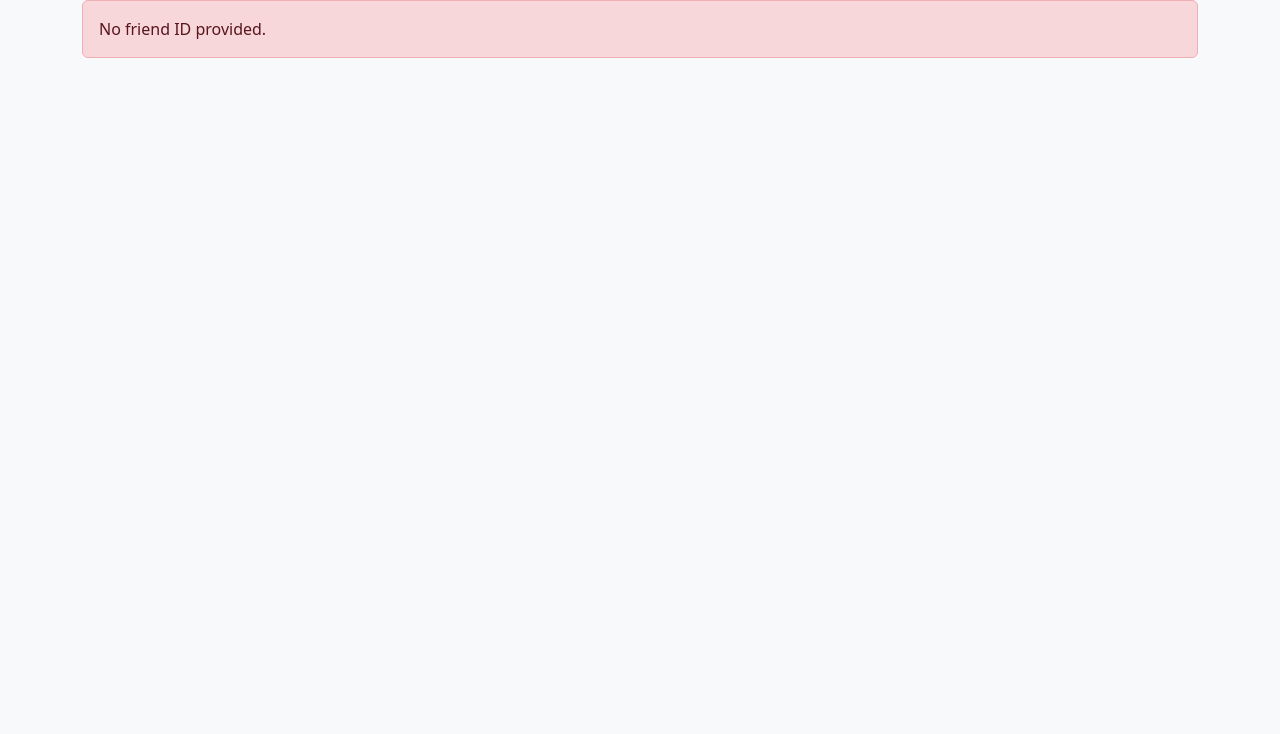
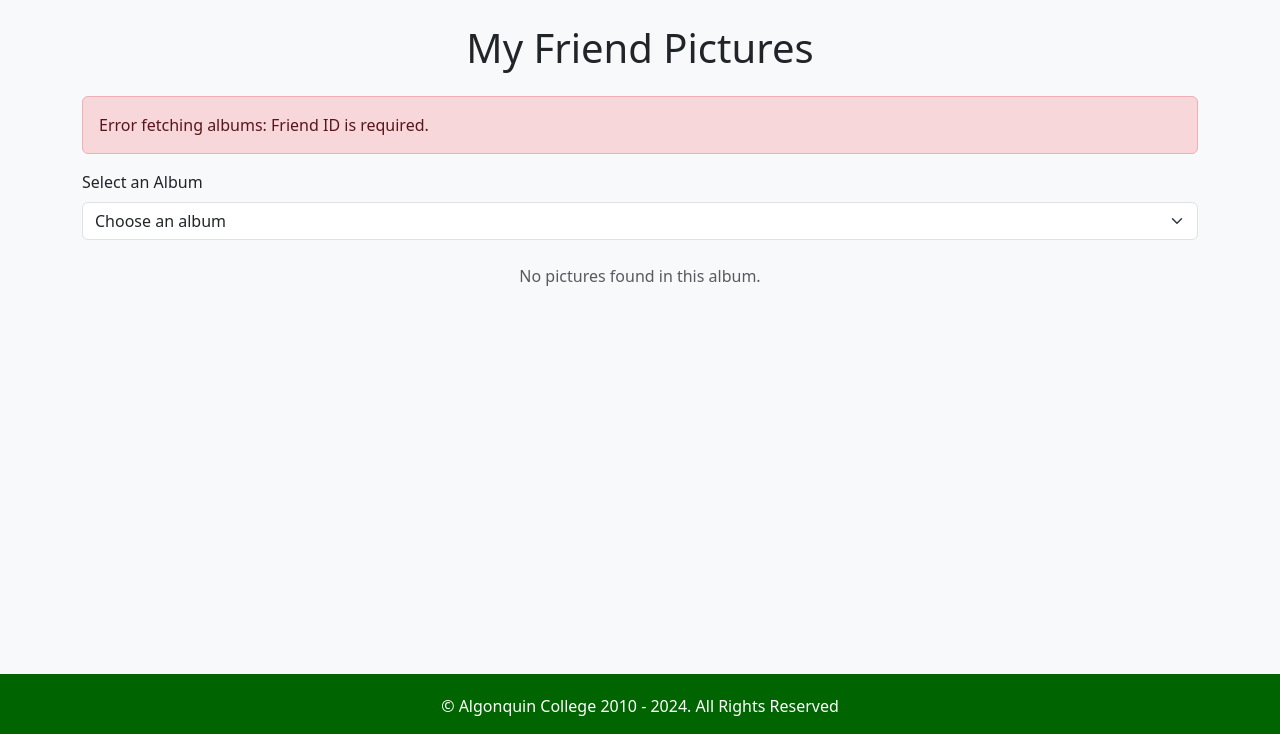
Before and after one commit to lope0216/algonquin-media, a PHP site: page /pages/friendPictures.php in a window 1280 px wide. Shown: the part 66-800 px from the top of the page. Run offline with PHP 8.4, Linux system fonts and the light colour scheme; the visitor is signed in with stand-in values (Sample User, id 1).

Commit message:
Enhance friendPictures page: add error handling, comments section, and improve album selection

```diff
--- a/pages/friendPictures.php
+++ b/pages/friendPictures.php
@@ -10,33 +10,98 @@
 
 $pdo = getPDOConnection();
 $albums = [];
+$comments = [];
+$pictures = [];
+$selectedPicture = null;
+$successMessage = '';
 $errorMessage = '';
 
-// Check if friendId is provided in the URL
-$friendId = isset($_GET['friendId']) ? $_GET['friendId'] : null;
+try {
+    $friendId = isset($_GET['friendId']) ? htmlspecialchars($_GET['friendId']) : null;
+    if (!$friendId) {
+        throw new Exception("Friend ID is required.");
+    }
 
-if ($friendId) {
-    try {
-        // Fetch albums owned by the friend with the given friendId
+    // Fetch albums owned by the user
     $stmt = $pdo->prepare("SELECT Album_Id as AlbumId, Title as AlbumName FROM cst8257project.album WHERE Owner_Id = :friendId");
-        $stmt->bindParam(':friendId', $friendId);
+    $stmt->bindParam(':friendId', $friendId, PDO::PARAM_INT);
     $stmt->execute();
     $albums = $stmt->fetchAll(PDO::FETCH_ASSOC);
+
+    if (empty($albums)) {
+        $errorMessage = "No albums found for the specified friend.";
+    }
 } catch (Exception $e) {
     $errorMessage = "Error fetching albums: " . $e->getMessage();
 }
-} else {
-    $errorMessage = "No friend ID provided.";
+
+// Handle album selection and fetch pictures
+if ($_SERVER['REQUEST_METHOD'] === 'GET' && !empty($_GET['album'])) {
+    $albumId = htmlspecialchars($_GET['album']);
+    try {
+        $stmt = $pdo->prepare("SELECT Picture_Id, File_Name, Title, Description FROM cst8257project.picture WHERE Album_Id = :albumId");
+        $stmt->bindParam(':albumId', $albumId, PDO::PARAM_INT);
+        $stmt->execute();
+        $pictures = $stmt->fetchAll(PDO::FETCH_ASSOC);
+
+        if (!empty($pictures)) {
+            $selectedPicture = $pictures[0];
         }
 
-// Redirect to 'friendPictures.php' if an album is selected
-if ($_SERVER['REQUEST_METHOD'] === 'POST' && !empty($_POST['selectedAlbum'])) {
-    $albumId = htmlspecialchars($_POST['selectedAlbum']);
-    header("Location: friendPictures.php?friendId=" . urlencode($friendId) . "&album=" . urlencode($albumId));
+        // If a specific picture is requested, update the selected picture
+        if (!empty($_GET['picture'])) {
+            $selectedPictureId = htmlspecialchars($_GET['picture']);
+            foreach ($pictures as $picture) {
+                if ($picture['Picture_Id'] == $selectedPictureId) {
+                    $selectedPicture = $picture;
+                    break;
+                }
+            }
+        }
+    } catch (Exception $e) {
+        $errorMessage = "Error fetching pictures: " . $e->getMessage();
+    }
+}
+
+// Handle comment submission
+if ($_SERVER['REQUEST_METHOD'] === 'POST' && !empty($_POST['comment']) && !empty($_POST['pictureId'])) {
+    $comment = htmlspecialchars($_POST['comment']);
+    $pictureId = htmlspecialchars($_POST['pictureId']);
+    $userId = $_SESSION['UserId'];
+
+    if (!$userId) {
+        $errorMessage = "User not logged in.";
+    } else {
+        try {
+            $stmt = $pdo->prepare("INSERT INTO cst8257project.comment (Picture_Id, Comment_Text, Author_Id) VALUES (:pictureId, :commentText, :authorId)");
+            $stmt->execute([
+                ':pictureId' => $pictureId,
+                ':commentText' => $comment,
+                ':authorId' => $userId,
+            ]);
+            $successMessage = "Comment added successfully!";
+
+            // Redirect to prevent form resubmission
+            header("Location: friendPictures.php?album=" . urlencode($_GET['album']) . "&picture=" . urlencode($pictureId));
             exit;
+        } catch (Exception $e) {
+            $errorMessage = "Error adding comment: " . $e->getMessage();
+        }
+    }
+}
+
+// Fetch comments for the selected picture
+if ($selectedPicture) {
+    try {
+        $stmt = $pdo->prepare("SELECT Comment_Text FROM cst8257project.comment WHERE Picture_Id = :pictureId");
+        $stmt->bindParam(':pictureId', $selectedPicture['Picture_Id'], PDO::PARAM_INT);
+        $stmt->execute();
+        $comments = $stmt->fetchAll(PDO::FETCH_ASSOC);
+    } catch (Exception $e) {
+        $errorMessage = "Error fetching comments: " . $e->getMessage();
+    }
 }
 ?>
-
 <!DOCTYPE html>
 <html lang="en">
 <head>
@@ -44,7 +109,7 @@
     <meta charset="UTF-8">
     <link href="https://cdn.jsdelivr.net/npm/bootstrap@5.3.3/dist/css/bootstrap.min.css" rel="stylesheet">
     <link rel="stylesheet" href="<?= dirname($_SERVER['PHP_SELF']) . '/../public/css/global.css' ?>" />
-    <title>Albums for Friend</title>
+    <title>My Pictures</title>
     <style>
         body {
             background-color: #f8f9fa;
@@ -55,30 +120,91 @@
     <?php include("../common/header.php"); ?>
 
     <div class="container">
-        <!-- Display Error Message if friendId is not provided -->
+        <h1 class="text-center my-4">My Friend Pictures</h1>
+
+        <!-- Display Success and Error Messages -->
+        <?php if ($successMessage): ?>
+            <div class="alert alert-success"><?= htmlspecialchars($successMessage) ?></div>
+        <?php endif; ?>
         <?php if ($errorMessage): ?>
             <div class="alert alert-danger"><?= htmlspecialchars($errorMessage) ?></div>
-        <?php else: ?>
-            <h1>Albums for Friend ID: <?= htmlspecialchars($friendId) ?></h1>
+        <?php endif; ?>
 
-            <!-- Display the Albums as a Dropdown -->
-            <?php if (!empty($albums)): ?>
-                <form method="POST" action="">
-                    <div class="mb-4">
-                        <label for="albumSelect" class="form-label">Select an Album:</label>
-                        <select id="albumSelect" name="selectedAlbum" class="form-select" required>
-                            <option value="">-- Choose an album --</option>
+        <!-- Album Selection -->
+        <form method="GET" action="friendPictures.php" class="mb-4">
+            <div class="mb-3">
+                <label for="album" class="form-label">Select an Album</label>
+                <select id="album" name="album" class="form-select" onchange="this.form.submit()" required>
+                    <option value="">Choose an album</option>
                     <?php foreach ($albums as $album): ?>
-                                <option value="<?= htmlspecialchars($album['AlbumId']) ?>"><?= htmlspecialchars($album['AlbumName']) ?></option>
+                        <option value="<?= htmlspecialchars($album['AlbumId']) ?>" <?= isset($_GET['album']) && $_GET['album'] == $album['AlbumId'] ? 'selected' : '' ?>>
+                            <?= htmlspecialchars($album['AlbumName']) ?>
+                        </option>
                     <?php endforeach; ?>
                 </select>
             </div>
-                    <button type="submit" class="btn btn-primary">View Album</button>
         </form>
+
+        <!-- Carousel -->
+        <?php if (!empty($pictures)): ?>
+            <div id="pictureCarousel" class="carousel slide" data-bs-ride="carousel">
+                <div class="carousel-indicators">
+                    <?php foreach ($pictures as $index => $picture): ?>
+                        <button type="button" data-bs-target="#pictureCarousel" data-bs-slide-to="<?= $index ?>" <?= $index === 0 ? 'class="active" aria-current="true"' : '' ?> aria-label="Slide <?= $index + 1 ?>"></button>
+                    <?php endforeach; ?>
+                </div>
+                <div class="carousel-inner">
+                    <?php foreach ($pictures as $index => $picture): ?>
+                        <div class="carousel-item <?= $index === 0 ? 'active' : '' ?>">
+                            <img src="uploads/<?= htmlspecialchars($albumId) ?>/<?= htmlspecialchars($picture['File_Name']) ?>"
+                                 class="d-block w-100"
+                                 alt="<?= htmlspecialchars($picture['Title']) ?>">
+                            <div class="carousel-caption d-none d-md-block">
+                                <h5><?= htmlspecialchars($picture['Title']) ?></h5>
+                                <p><?= htmlspecialchars($picture['Description'] ?? 'No description available') ?></p>
+                            </div>
+                        </div>
+                    <?php endforeach; ?>
+                </div>
+                <button class="carousel-control-prev" type="button" data-bs-slide="prev">
+                    <span class="carousel-control-prev-icon" aria-hidden="true"></span>
+                    <span class="visually-hidden">Previous</span>
+                </button>
+                <button class="carousel-control-next" type="button" data-bs-slide="next">
+                    <span class="carousel-control-next-icon" aria-hidden="true"></span>
+                    <span class="visually-hidden">Next</span>
+                </button>
+            </div>
         <?php else: ?>
-                <p class="text-center text-muted">No albums found for this friend.</p>
+            <p class="text-center text-muted">No pictures found in this album.</p>
         <?php endif; ?>
+
+        <!-- Comments Section -->
+        <?php if ($selectedPicture): ?>
+            <div class="row mt-4">
+                <div class="col-md-12">
+                    <h5>Comments</h5>
+                    <ul class="list-group mb-3">
+                        <?php foreach ($comments as $comment): ?>
+                            <li class="list-group-item"><?= htmlspecialchars($comment['Comment_Text']) ?></li>
+                        <?php endforeach; ?>
+                        <?php if (empty($comments)): ?>
+                            <li class="list-group-item">No comments yet.</li>
+                        <?php endif; ?>
+                    </ul>
+                    <form method="POST" action="friendPictures.php?album=<?= htmlspecialchars($_GET['album']) ?>">
+                        <div class="mb-3">
+                            <textarea name="comment" class="form-control" rows="3" placeholder="Write a comment..." required></textarea>
+                        </div>
+                        <input type="hidden" name="pictureId" value="<?= htmlspecialchars($selectedPicture['Picture_Id']) ?>">
+                        <button type="submit" class="btn btn-primary mb-3">Add Comment</button>
+                    </form>
+                </div>
+            </div>
         <?php endif; ?>
     </div>
+
+    <?php include("../common/footer.php"); ?>
+    <script src="../public/js/myPictures.js"></script>
 </body>
 </html>
```
Lines whose indentation alone changed are shown as unchanged.
